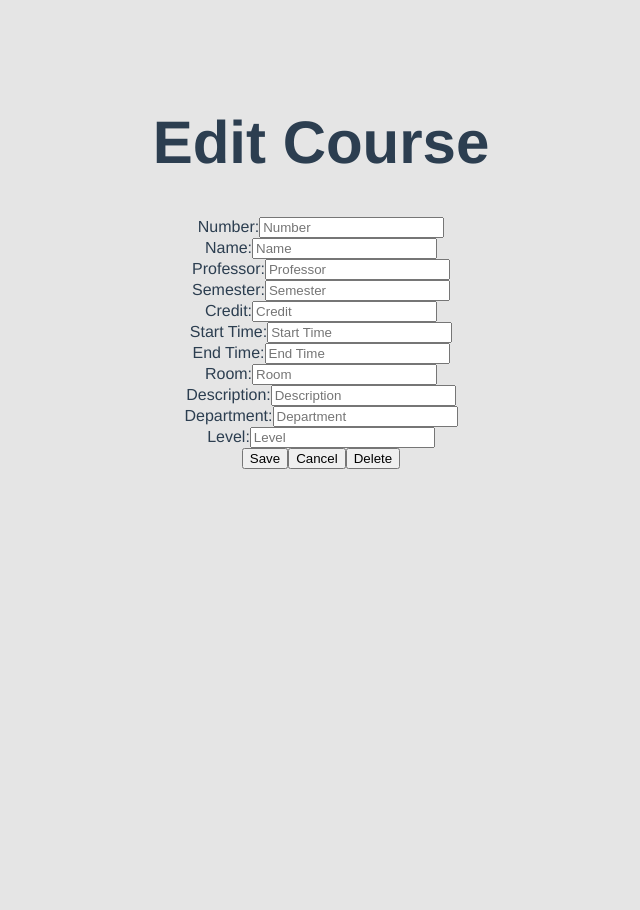
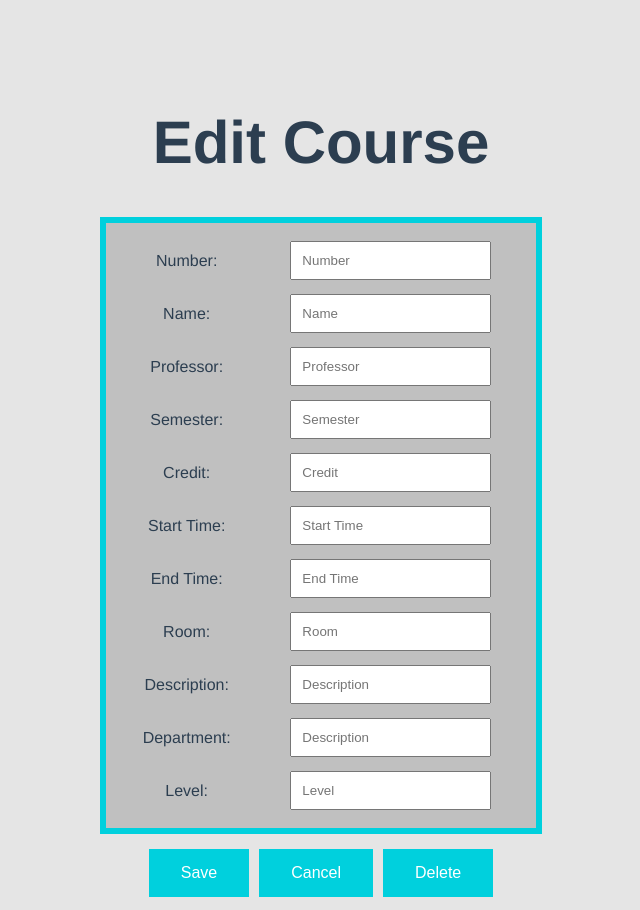
Before and after one commit to tylerdavidjoy/SEIV-Project2-Vue, a Vue app: page /new in a window 1280 px wide. Shown: the whole page, without its empty margins (319-959 px from the left). Before the commit the page ends 800 px from the top, so only its background shows below. Built offline with nearby package versions, Linux system fonts and the light colour scheme; no server answers.

Commit message:
CSS for both pages

```diff
--- a/src/components/Courses.vue
+++ b/src/components/Courses.vue
@@ -12,14 +12,9 @@
         <option>Course: Asc#</option>
       </select>
 
-      <input
-          type="text"
-          v-model="search"
-          placeholder="Search"
-          style="width: 40%; height: 30px"
-        />
+      <input type="text" v-model="search" placeholder="Search" style="width: 40%; height: 30px"/>
       <button v-on:click="searchItem()" style="width:7%; height: 36px; margin:10px;">Search</button>
-      <button v-on:click="addNew(true)">Add +</button>
+      <button v-on:click="addNew(true)" style="width:4%; height: 25px; margin:10px;"> Add +</button>
     </div>
 
     <div v-for="(data,index) in courses" :key='index'>
@@ -230,4 +225,24 @@ a {
   .listHighlight{
     background-color: #9E9E9E;
     }
+
+  button {
+  background-color: #00D0DD;
+  border: none;
+  color: white;
+  text-align: center;
+  text-decoration: none;
+  display: inline-block;
+  font-size: 16px;
+}
+
+select {
+  background-color: #00D0DD;
+  border: none;
+  color: white;
+  text-align: center;
+  text-decoration: none;
+  display: inline-block;
+  font-size: 16px;
+}
 </style>
--- a/src/components/Edit.vue
+++ b/src/components/Edit.vue
@@ -4,83 +4,88 @@
       Edit Course {{ $route.params.id }}
     </h1>
     <h1 v-else style="font-size:60px">Add Course</h1>
-    <div>
-      <div>
-        <label>Number:</label>
-        <input
-          type="text"
-          v-model="course.Course_Number"
-          placeholder="Number"
-        />
-      </div>
-      <div>
-        <label>Name:</label>
-        <input type="text" v-model="course.Course_Name" placeholder="Name" />
-      </div>
-      <div>
-        <label>Professor:</label>
-        <input
-          type="text"
-          v-model="course.Course_Professor_Full_Name"
-          placeholder="Professor"
-        />
-      </div>
-      <div>
-        <label>Semester:</label>
-        <input
-          type="text"
-          v-model="course.Course_Semester"
-          placeholder="Semester"
-        />
-      </div>
-      <div>
-        <label>Credit:</label>
-        <input
-          type="text"
-          v-model="course.Course_Credit"
-          placeholder="Credit"
-        />
-      </div>
-      <div>
-        <label>Start Time:</label>
-        <input
-          type="text"
-          v-model="course.Course_Start_Time"
-          placeholder="Start Time"
-        />
-      </div>
-      <div>
-        <label>End Time:</label>
-        <input
-          type="text"
-          v-model="course.Course_End_Time"
-          placeholder="End Time"
-        />
-      </div>
-      <div>
-        <label>Room:</label>
-        <input type="text" v-model="course.Course_Room" placeholder="Room" />
-      </div>
-      <div>
-        <label>Description:</label>
-        <input
-          type="text"
-          v-model="course.Course_Description"
-          placeholder="Description"
-        />
-      </div>
-      <div>
-        <label>Department:</label>
-        <input
-          type="text"
-          v-model="course.Course_Department"
-          placeholder="Department"
-        />
-      </div>
-      <div>
-        <label>Level:</label>
-        <input type="text" v-model="course.Course_Level" placeholder="Level" />
-      </div>
+
+    <table class = "list">
+      <tbody >
+         <tr>
+           <td><label>Number:</label></td>
+           <td>
+             <input type="text" v-model="course.Course_Number" placeholder="Number"/>
+            </td>
+        </tr>
+
+        <tr>
+           <td><label>Name:</label></td>
+            <td>
+              <input type="text" v-model="course.Course_Name" placeholder="Name" />
+            </td>
+        </tr>
+
+        <tr>
+          <td><label>Professor:</label></td>
+          <td>
+            <input type="text" v-model="course.Course_Professor_Full_Name" placeholder="Professor" />
+          </td>
+        </tr>
+
+        <tr>
+          <td><label>Semester:</label></td>
+          <td>
+            <input type="text" v-model="course.Course_Semester" placeholder="Semester" />
+          </td>
+        </tr>
+
+        <tr>
+          <td><label>Credit:</label></td>
+          <td>
+            <input type="text" v-model="course.Course_Credit" placeholder="Credit" />
+          </td>
+        </tr>
+
+        <tr>
+          <td><label>Start Time:</label></td>
+          <td>
+            <input type="text" v-model="course.Course_Start_Time" placeholder="Start Time" />
+          </td>
+        </tr>
+
+        <tr>
+          <td><label>End Time:</label></td>
+          <td>
+            <input type="text" v-model="course.Course_End_Time" placeholder="End Time" />
+          </td>
+        </tr>
+
+        <tr>
+          <td><label>Room:</label></td>
+          <td>
+            <input type="text" v-model="course.Course_Room" placeholder="Room" />
+          </td>
+        </tr>
+
+        <tr>
+          <td><label>Description:</label></td>
+          <td>
+            <input type="text" v-model="course.Course_Description" placeholder="Description" />
+          </td>
+        </tr>
+
+        <tr>
+          <td><label>Department:</label></td>
+          <td>
+            <input type="text" v-model="course.Course_Description" placeholder="Description" />
+          </td>
+        </tr>
+
+        <tr>
+          <td><label>Level:</label></td>
+          <td>
+            <input type="text" v-model="course.Course_Level" placeholder="Level" />
+          </td>
+        </tr>
+
+      </tbody>
+    </table>
       <div>
         <button v-on:click="cSave($route.params.new)">Save</button>
         <button v-on:click="backToList()">Cancel</button>
@@ -91,7 +96,7 @@
           Delete
         </button>
       </div>
-    </div>
+
   </div>
 </template>
 
@@ -198,7 +203,7 @@ export default {
     if (!this.$route.params.new) {
       axios
         .get(
-          "http://team2.eaglesoftwareteam.com/courses/" + this.$route.params.id
+          "http://team2.eaglesoftwareteam.com/courses/id=" + this.$route.params.id
         )
         .then((response) => {
           console.log(response.data);
@@ -211,3 +216,44 @@ export default {
   },
 };
 </script>
+
+<style>
+ label {
+  margin:auto;
+  padding:10px;
+}
+
+input {
+  margin:5px;
+  padding:10px;
+}
+
+.list {
+  margin-left:auto;
+  margin-right:auto;
+  margin-bottom: 10px;
+  width: 35%;
+  border: 6px solid #00D0DD;
+  padding: 10px;
+  background-color: #C0C0C0;
+  text-align: center;
+}
+
+tbody {
+  margin-left: auto;
+  margin-right: auto;
+}
+
+button {
+  background-color: #00D0DD;
+  border: none;
+  color: white;
+  padding: 15px 32px;
+  text-align: center;
+  text-decoration: none;
+  display: inline-block;
+  font-size: 16px;
+  margin:5px;
+}
+
+</style>
```
